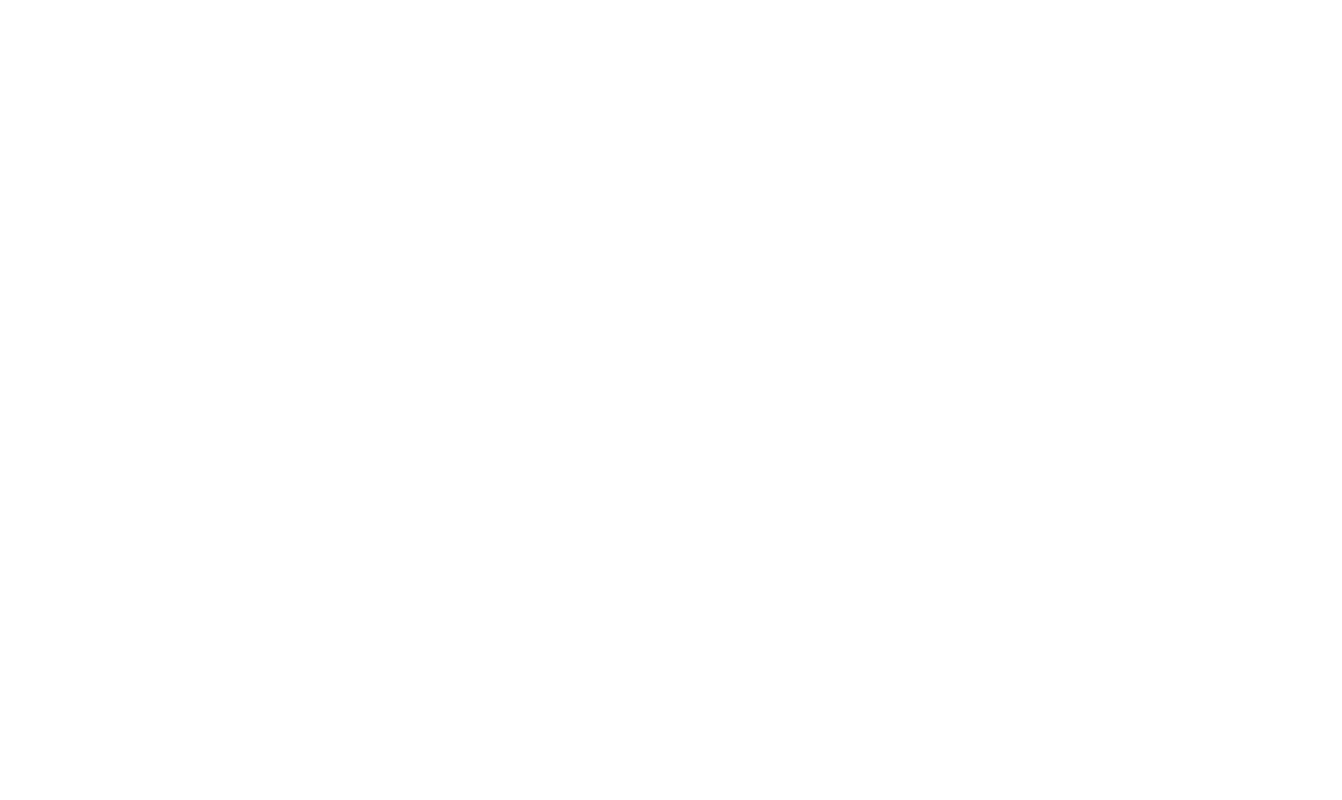
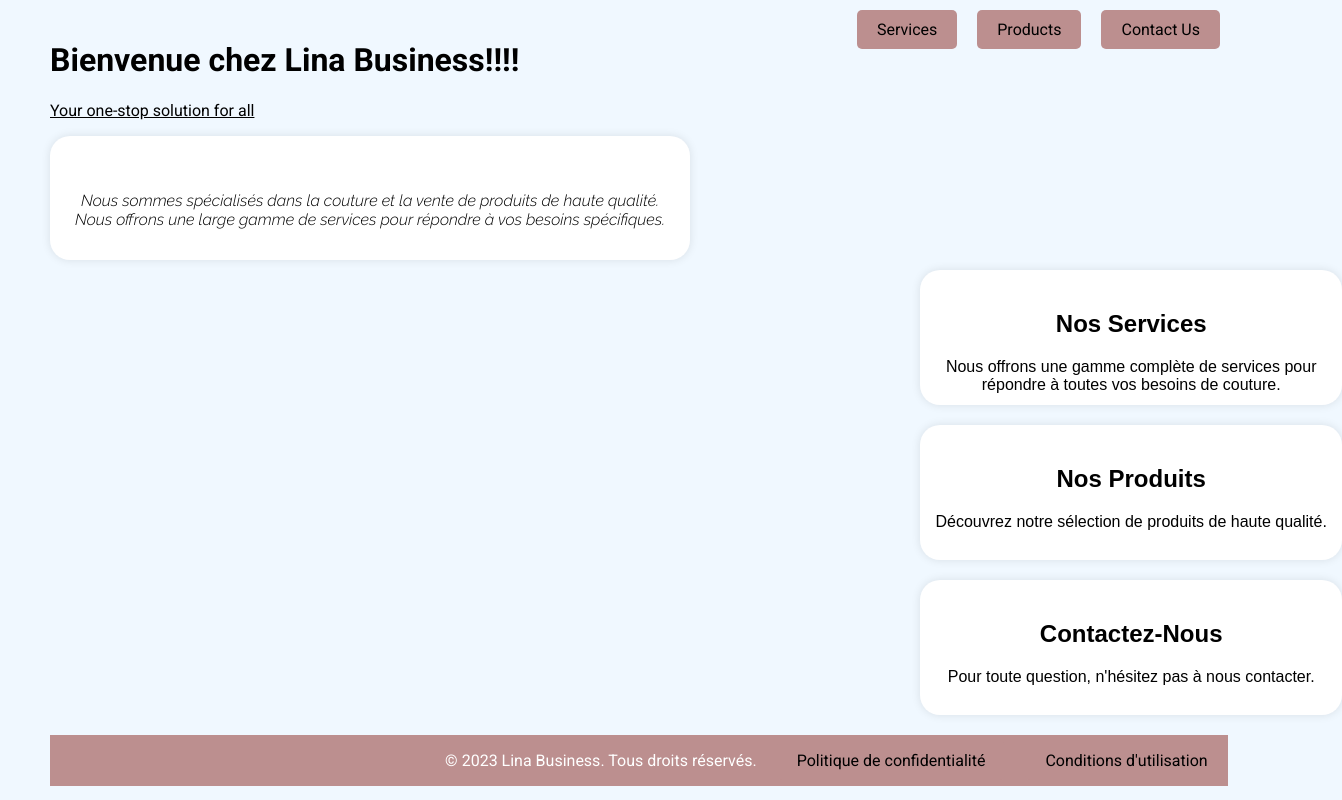
Before and after one commit to emch04/lina_business, a plain HTML site: page index.html in a window 1280 px wide. Shown: the whole page, 1342 px wide, since content can reach past the window. Drawn offline with Linux system fonts and the light colour scheme.

Commit message:
Mise à jour de la langue de l'HTML en français et ajout d'un en-tête avec navigation

```diff
--- /dev/null
+++ b/assets/style.css
@@ -0,0 +1,144 @@
+@import url("https://fonts.googleapis.com/css2?family=Lato:ital,wght@0,100;0,300;0,400;0,700;0,900;1,100;1,300;1,400;1,700;1,900&display=swap");
+@import url('https://fonts.googleapis.com/css2?family=Raleway:ital,wght@1,300&family=Roboto:ital,wght@0,100..900;1,100..900&display=swap');
+@import url('https://fonts.googleapis.com/css2?family=Roboto:wght@100&family=Source+Sans+Pro:wght@300&display=swap');
+body{
+    background-color: aliceblue;
+    font-family: "roboto", Geneva, Tahoma, sans-serif;
+    font-size: 16px;
+    color:black;
+    margin:0 30px 0 30px ;
+    min-height: auto;
+    max-width: 92vw;
+    padding:20px;
+}
+/* Styles par défaut (PC/Grand écran) */
+
+/* Tablettes (largeur entre 768px et 1024px) */
+@media (max-width: 1024px) and (min-width: 768px) {
+    body {
+        margin: 0 20px;
+        font-size: 14px;
+    }
+    nav ul {
+        flex-direction: column; /* Empiler les liens en colonne */
+        position: static; /* Rendre le menu dynamique */
+        justify-content: center;
+    }
+    article, section {
+        width: 90%; /* Occuper plus d'espace dans la tablette */
+        margin: 0 auto; /* Centrer les sections */
+    }
+}
+
+/* Smartphones (largeur inférieure à 768px) */
+@media (max-width: 768px) {
+    body {
+        margin: 0 10px;
+        font-size: 14px;
+        padding: 10px;
+    }
+    nav ul {
+        display: flex;
+        flex-direction: column; /* Empile les éléments */
+        position: absolute;
+        gap: 10px;
+        padding: 10px;
+        margin: 0 0 10px 0;
+    }
+    section {
+        width: 100%; /* S'adapte à la largeur de l'écran */
+        margin: auto;
+        padding: 10px; /* Ajoute un peu d'espace autour du contenu */
+        box-shadow: none; /* Supprime l'ombre pour un look plus léger */
+        border-radius: 0; /* Supprime les coins arrondis */
+        top: 0; /* Supprime le décalage vers le bas */
+         position: absolute;}
+
+
+    }
+    h1 p{
+        font-size: 20px;
+        margin: 0 0 0 0;
+        padding: 0 0 0 0;
+        font-family: "raleway", sans-serif;
+
+    }
+nav ul{
+    display: flex;
+    list-style: none;
+    padding: 20px 0 0 0;
+    margin:0 50px 0 0;
+    gap: 20px;
+    justify-content: flex-end;
+    top: 0;
+    right: 10px;
+    position: absolute;
+    background-color: aliceblue;
+}
+ a {
+    text-decoration: none;
+    color: black;
+    padding: 10px 20px;
+    border-radius: 5px;
+    transition: background-color 0.3s ease;
+    background-color: rosybrown;
+}
+
+a.active{
+    background-color: #ddd;
+}
+ a:hover{
+    background-color: #ddd;
+}
+.description{
+    display: block;
+    font-family: "raleway", sans-serif;
+    position: relative;
+    top: 0;
+    left: 0;
+    margin: 10px 0 0 0 ;
+    padding: 20px 0 15px 0;
+    background-color: white;
+    border-radius: 20px;
+    box-shadow: 0 0 10px rgba(0, 0, 0, 0.1);
+    width: 50vw;
+    height: auto;
+    border-radius: 20px;
+    text-align: center;
+}
+section {
+    display: block;
+    font-family: Arial, Helvetica, sans-serif;
+    position: relative;
+    top: 0;
+    left:870px;
+    margin: 10px 0 20px 0 ;
+    padding: 20px 0 15px 0;
+    background-color: white;
+    border-radius: 20px;
+    box-shadow: 0 0 10px rgba(0, 0, 0, 0.1);
+    width: 33vw;
+    height: 100px;
+    border-radius: 20px;
+    text-align: center;
+}
+section :hover{
+    background-color: #f5f5f5;
+    transition: background-color 0.3s ease;
+  }
+
+
+footer{
+    display: flex;
+    justify-content: flex-end;
+    background-color: rosybrown;
+    color: white;
+    text-align: center;
+    padding: 0  ;
+    margin: 0 0 0 0;
+    position: absolute;
+    width:92vw;
+    /* height: 50px; */
+    text-decoration: none;
+    gap: 20px;
+}
--- a/index.html
+++ b/index.html
@@ -1,13 +1,53 @@
 <!DOCTYPE html>
-<html lang="en">
+<html lang="fr">
 <head>
     <meta charset="UTF-8">
     <meta name="viewport" content="width=device-width, initial-scale=1.0">
     <meta name="description" content="Lina Business - Your one-stop solution for all business needs.">
-    <meta name="keywords" content="business, solutions, services, products">
+    <link rel="stylesheet" href="https://cdnjs.cloudflare.com/ajax/libs/font-awesome/6.0.0-beta3/css/all.min.css">
+
     <title>lina_business</title>
+    <link rel="stylesheet" href="./assets/style.css">
 </head>
 <body>
+    <header>
+        <h1>Bienvenue chez Lina Business!!!!</h1>
+        <p  style="text-decoration: underline;">Your one-stop solution for all </p>
 
+        <aside class="description">
+            <p>
+                <br>Nous sommes spécialisés dans la couture et la vente de produits de haute qualité.
+                <br>Nous offrons une large gamme de services pour répondre à vos besoins spécifiques.
+            </p>
+        </aside>
+
+        <nav>
+            <ul>
+                <li><a href="./assets/service.html">Services</a></li>
+                <li><a href="#products">Products</a></li>
+                <li><a href="#contact">Contact Us</a></li>
+            </ul>
+        </nav>
+    </header>
+    <main>
+        <section id="services">
+            <h2>Nos Services</h2>
+            <p>Nous offrons une gamme complète de services pour répondre à toutes vos besoins de couture.</p>
+        </section>
+        <section id="products">
+            <h2>Nos Produits</h2>
+            <p>Découvrez notre sélection de produits de haute qualité.</p>
+        </section>
+        <section id="contact">
+            <h2>Contactez-Nous</h2>
+            <p>Pour toute question, n'hésitez pas à nous contacter.</p>
+        </section>
+
+    </main>
+    <footer>
+        <p>&copy; 2023 Lina Business. Tous droits réservés.</p>
+        <p><a href="https://www.example.com/privacy-policy">Politique de confidentialité</a></p>
+        <p><a href="https://www.example.com/terms-of-service">Conditions d'utilisation</a></p>
+   </footer>
 </body>
 </html>
```
Also changed, not shown: assets/service.html (added, +14 -0 lines).
